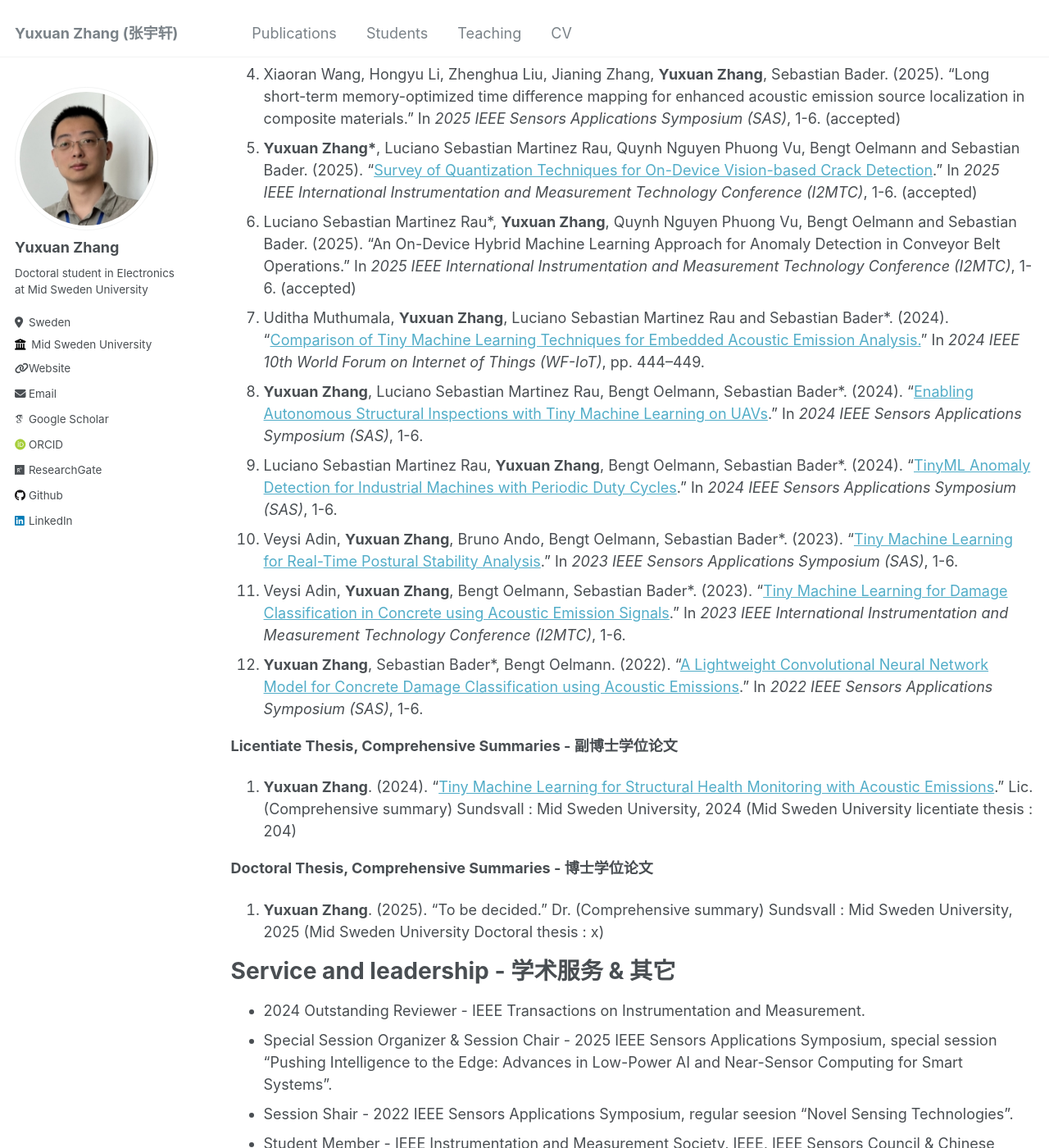
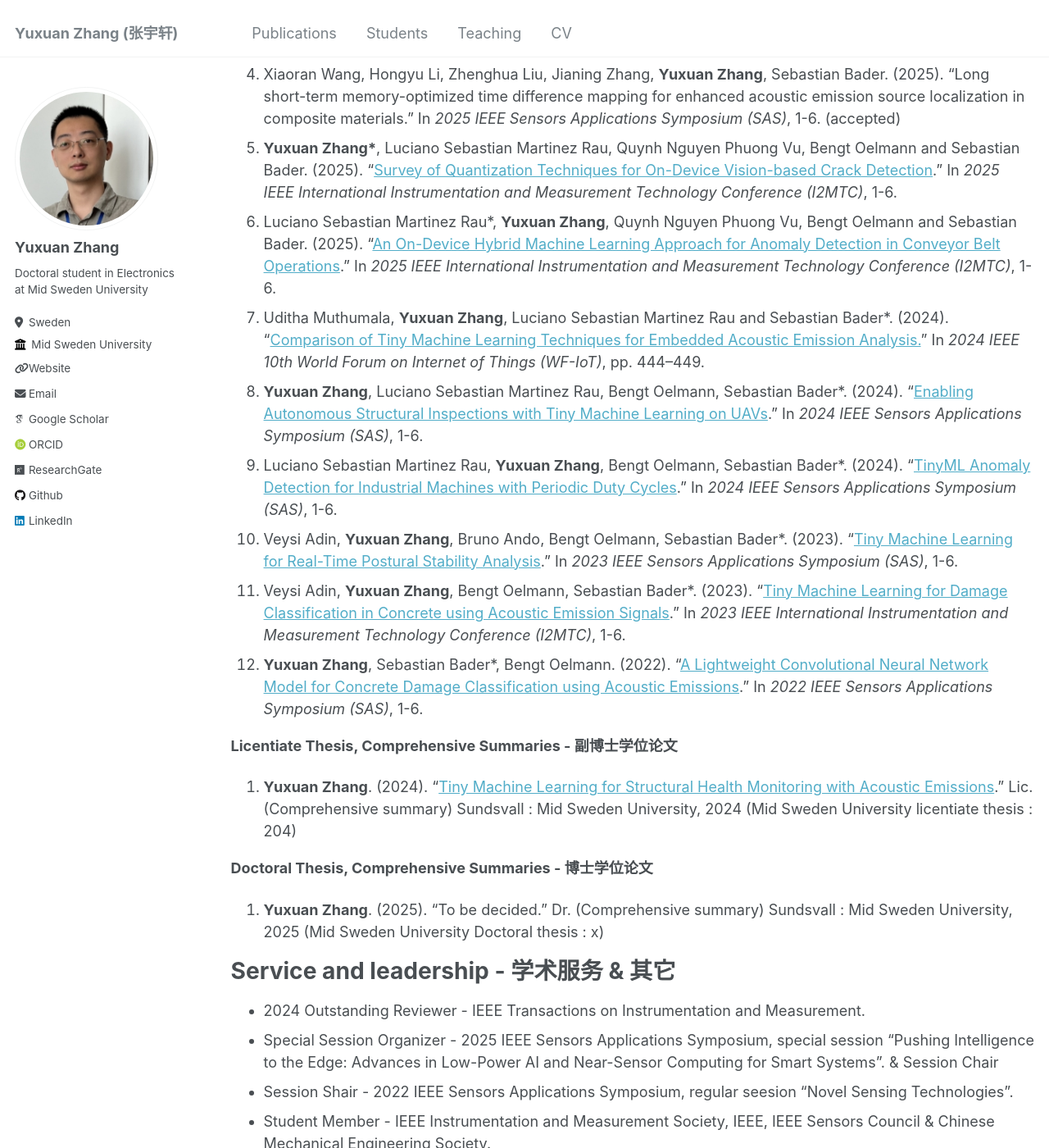
Before and after one commit to YuxuanZhang-96/YuxuanZhang-96.github.io, a Jekyll site: the page built from _pages/cv.md, in a window 1280 px wide and 1400 px high, scrolled down 1543 px. Shown: the whole window at 82% size. Built offline with Jekyll 4.4.1, drawn with Linux system fonts in a browser that asks for light colours; some web fonts are replaced; some of the changed text lies outside the part shown.

Commit message:
Update cv.md

```diff
--- a/_pages/cv.md
+++ b/_pages/cv.md
@@ -45,8 +45,8 @@ __Conference Papers - 会议论文__
 2. Quynh Nguyen Phuong Vu*, Luciano Sebastian Martinez Rau, __Yuxuan Zhang__, Duc Nko Tran, Bengt Oelmann, Michele Magno and Sebastian Bader. (2025). "[Efficient Continual Learning in Keyword Spotting using Binary Neural Networks](https://arxiv.org/abs/2505.02469)." In _2025 IEEE Sensors Applications Symposium (SAS)_, 1-6. (accepted)
 3. Wei Li, Xiaochun Wu, Xiaoxi Hu, __Yuxuan Zhang__, Sebastian Bader, Yuhan Huang. (2025). "[LD-RPMNet: Near-Sensor Diagnosis for Railway Point Machines](https://www.arxiv.org/abs/2506.06346)." In _2025 IEEE Sensors Applications Symposium (SAS)_, 1-6. (accepted)
 4. Xiaoran Wang, Hongyu Li, Zhenghua Liu, Jianing Zhang, __Yuxuan Zhang__, Sebastian Bader. (2025). "Long short-term memory-optimized time difference mapping for enhanced acoustic emission source localization in composite materials." In _2025 IEEE Sensors Applications Symposium (SAS)_, 1-6. (accepted)
-5. __Yuxuan Zhang*__, Luciano Sebastian Martinez Rau, Quynh Nguyen Phuong Vu, Bengt Oelmann and Sebastian Bader. (2025). "[Survey of Quantization Techniques for On-Device Vision-based Crack Detection](https://arxiv.org/abs/2502.02269)." In _2025 IEEE International Instrumentation and Measurement Technology Conference (I2MTC)_, 1-6. (accepted)
-6. Luciano Sebastian Martinez Rau*, __Yuxuan Zhang__, Quynh Nguyen Phuong Vu, Bengt Oelmann and Sebastian Bader. (2025). "An On-Device Hybrid Machine Learning Approach for Anomaly Detection in Conveyor Belt Operations." In _2025 IEEE International Instrumentation and Measurement Technology Conference (I2MTC)_, 1-6. (accepted)
+5. __Yuxuan Zhang*__, Luciano Sebastian Martinez Rau, Quynh Nguyen Phuong Vu, Bengt Oelmann and Sebastian Bader. (2025). "[Survey of Quantization Techniques for On-Device Vision-based Crack Detection](https://ieeexplore.ieee.org/document/11078998)." In _2025 IEEE International Instrumentation and Measurement Technology Conference (I2MTC)_, 1-6.
+6. Luciano Sebastian Martinez Rau*, __Yuxuan Zhang__, Quynh Nguyen Phuong Vu, Bengt Oelmann and Sebastian Bader. (2025). "[An On-Device Hybrid Machine Learning Approach for Anomaly Detection in Conveyor Belt Operations](https://ieeexplore.ieee.org/document/11079096/)." In _2025 IEEE International Instrumentation and Measurement Technology Conference (I2MTC)_, 1-6.
 7. Uditha Muthumala, __Yuxuan Zhang__, Luciano Sebastian Martinez Rau and Sebastian Bader*. (2024). "[Comparison of Tiny Machine Learning Techniques for Embedded Acoustic Emission Analysis.](https://ieeexplore.ieee.org/document/10811219)" In _2024 IEEE 10th World Forum on Internet of Things (WF-IoT)_, pp. 444–449.
 8. __Yuxuan Zhang__, Luciano Sebastian Martinez Rau, Bengt Oelmann, Sebastian Bader*. (2024). "[Enabling Autonomous Structural Inspections with Tiny Machine Learning on UAVs](https://ieeexplore.ieee.org/document/10636583)." In _2024 IEEE Sensors Applications Symposium (SAS)_, 1-6.
 9. Luciano Sebastian Martinez Rau, __Yuxuan Zhang__, Bengt Oelmann, Sebastian Bader*. (2024). "[TinyML Anomaly Detection for Industrial Machines with Periodic Duty Cycles](https://ieeexplore.ieee.org/document/10636584)." In _2024 IEEE Sensors Applications Symposium (SAS)_, 1-6.
@@ -65,7 +65,8 @@ __Doctoral Thesis, Comprehensive Summaries - 博士学位论文__
 Service and leadership - 学术服务 & 其它
 ======
 * 2024 Outstanding Reviewer - IEEE Transactions on Instrumentation and Measurement.
-* Special Session Organizer & Session Chair - 2025 IEEE Sensors Applications Symposium, special session "Pushing Intelligence to the Edge: Advances in Low-Power AI and Near-Sensor Computing for Smart Systems".
+* Special Session Organizer - 2025 IEEE Sensors Applications Symposium, special session "Pushing Intelligence to the Edge: Advances in Low-Power AI and Near-Sensor Computing for Smart Systems".
+            & Session Chair
 * Session Shair             - 2022 IEEE Sensors Applications Symposium, regular seesion "Novel Sensing Technologies".
 * Student Member            - IEEE Instrumentation and Measurement Society, IEEE, IEEE Sensors Council & Chinese Mechanical Engineering Society.
-* Reviewer                  - IEEE T-IM, IEEE T-II, IEEE Internet of Things Journal, IEEE Sensors Journal, Measurement, MSSP, ESWA, EAAI, IEEE SAS, IEEE I2MTC, SHM-An International Journal, Computers and Electronics in Agriculture, Information Procession in Agriculture and others.
+* Reviewer                  - IEEE T-IM, IEEE T-II, IEEE Internet of Things Journal, IEEE Sensors Journal, Measurement, MSSP, ESWA, EAAI, IEEE SAS, IEEE I2MTC, SHM-An International Journal, Computers and Electronics in Agriculture,                                          Information Procession in Agriculture and others.
```
Also changed, not shown: other parts of _pages/cv.md (+2 -2 lines).
